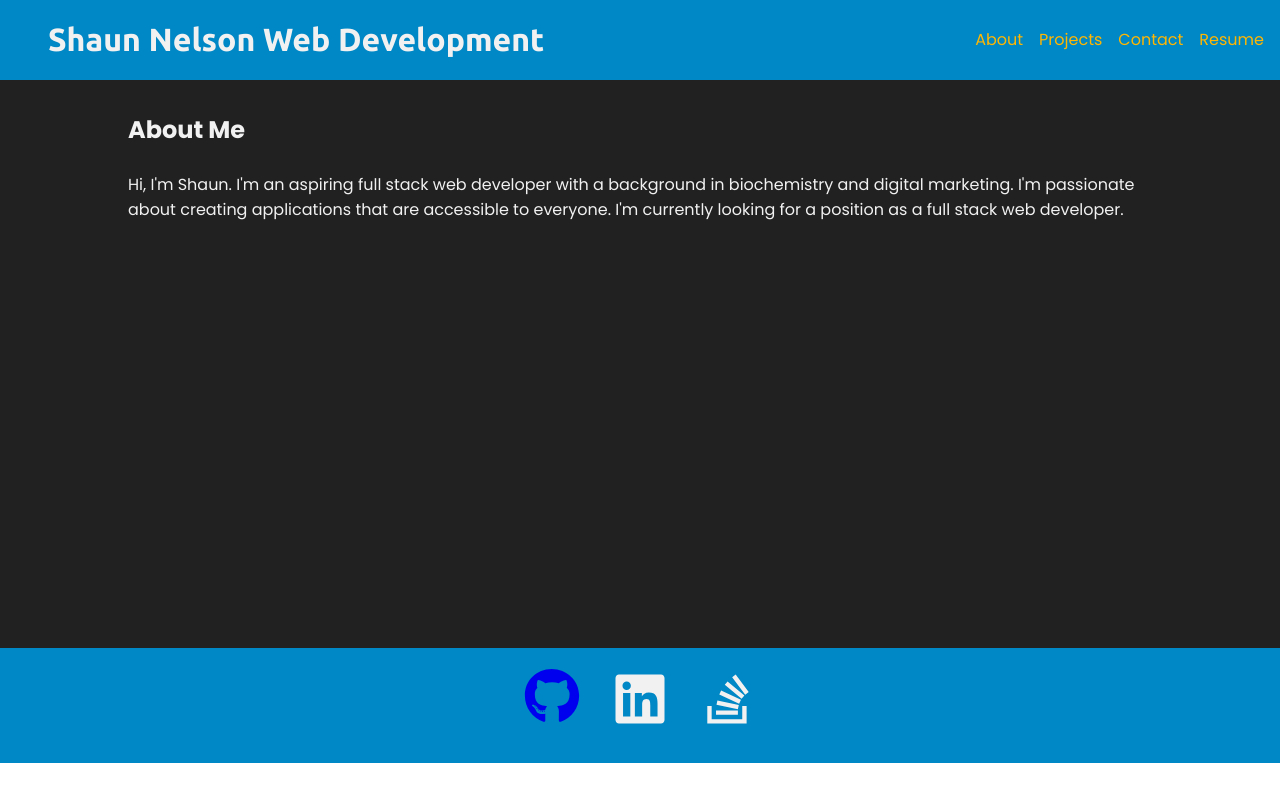
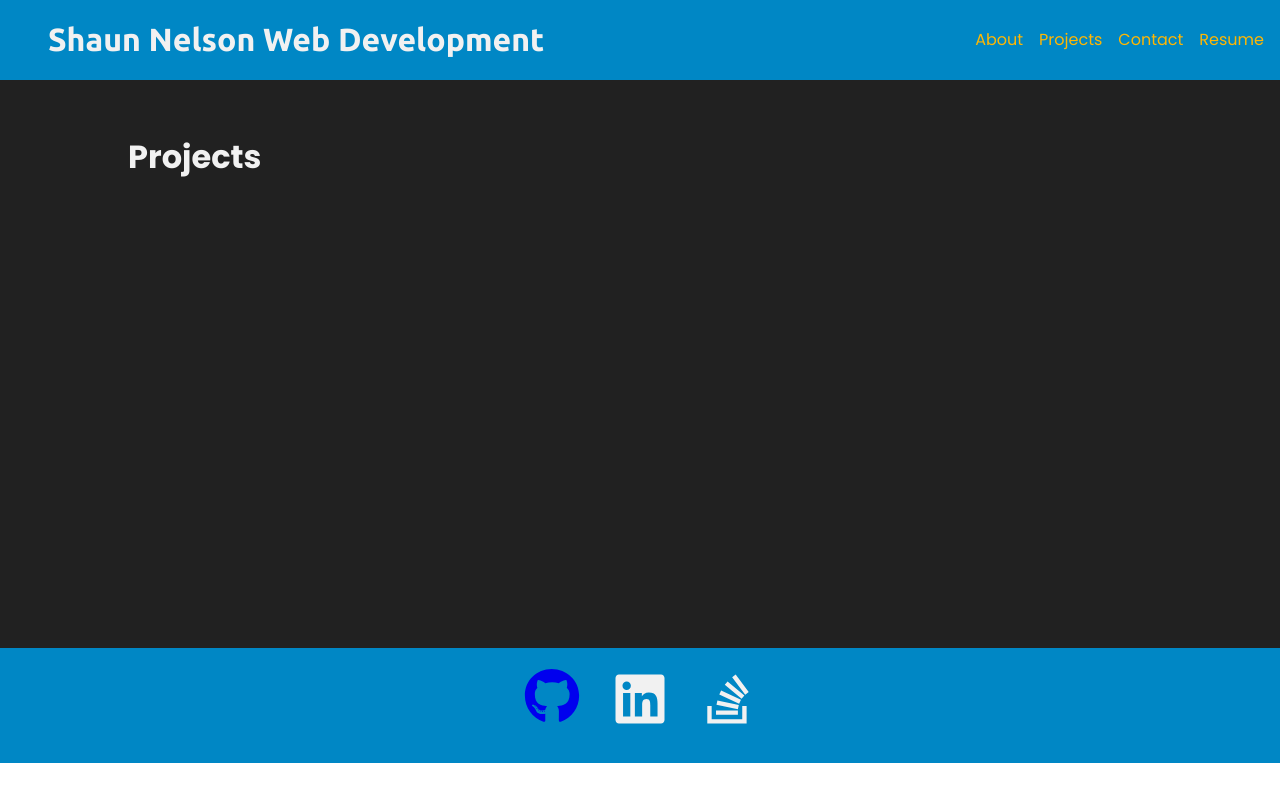
Before and after one commit to Shaun-Nelson/react-portfolio, a React (Create React App) app: page /projects in a window 1280 px wide. Built offline with nearby package versions, Linux system fonts and the light colour scheme.

Commit message:
Deploying to GitHub Pages

```diff
--- a/package.json
+++ b/package.json
@@ -9,6 +9,7 @@
     "react": "^18.2.0",
     "react-dom": "^18.2.0",
     "react-icons": "^4.10.1",
+    "react-router-dom": "^6.14.2",
     "react-scripts": "5.0.1",
     "web-vitals": "^2.1.4"
   },
@@ -37,5 +38,8 @@
       "last 1 firefox version",
       "last 1 safari version"
     ]
+  },
+  "devDependencies": {
+    "@babel/plugin-proposal-private-property-in-object": "^7.21.11"
   }
 }
--- a/src/App.js
+++ /dev/null
@@ -1,16 +0,0 @@
-import About from "./components/About";
-import Header from "./components/Header";
-import Footer from "./components/Footer";
-import "./styles.css";
-
-function App() {
-  return (
-    <div className='App'>
-      <Header />
-      <About />
-      <Footer />
-    </div>
-  );
-}
-
-export default App;
--- a/src/components/Navigation.jsx
+++ b/src/components/Navigation.jsx
@@ -1,20 +1,21 @@
 import React from "react";
+import { Link } from "react-router-dom";
 
 const Navigation = () => {
   return (
     <nav>
       <ul>
         <li>
-          <a href='#about'>About</a>
+          <Link to='/'>About</Link>
         </li>
         <li>
-          <a href='#projects'>Projects</a>
+          <Link to='/projects'>Projects</Link>
         </li>
         <li>
-          <a href='#contact'>Contact</a>
+          <Link to='/contact'>Contact</Link>
         </li>
         <li>
-          <a href='#resume'>Resume</a>
+          <Link to='/resume'>Resume</Link>
         </li>
       </ul>
     </nav>
--- a/src/components/Projects.jsx
+++ b/src/components/Projects.jsx
@@ -1,7 +1,14 @@
 import React from "react";
+import "../styles.css";
 
 const Projects = () => {
-  return <div>Projects</div>;
+  return (
+    <>
+      <div className='container-content'>
+        <h1>Projects</h1>
+      </div>
+    </>
+  );
 };
 
 export default Projects;
--- a/src/index.js
+++ b/src/index.js
@@ -2,11 +2,14 @@ import React from "react";
 import ReactDOM from "react-dom/client";
 import App from "./App";
 import reportWebVitals from "./reportWebVitals";
+import { BrowserRouter as Router } from "react-router-dom";
 
 const root = ReactDOM.createRoot(document.getElementById("root"));
 root.render(
   <React.StrictMode>
-    <App />
+    <Router>
+      <App />
+    </Router>
   </React.StrictMode>
 );
 
```
Also changed, not shown: 5 other files (tests, documents, lock files or other folders).
